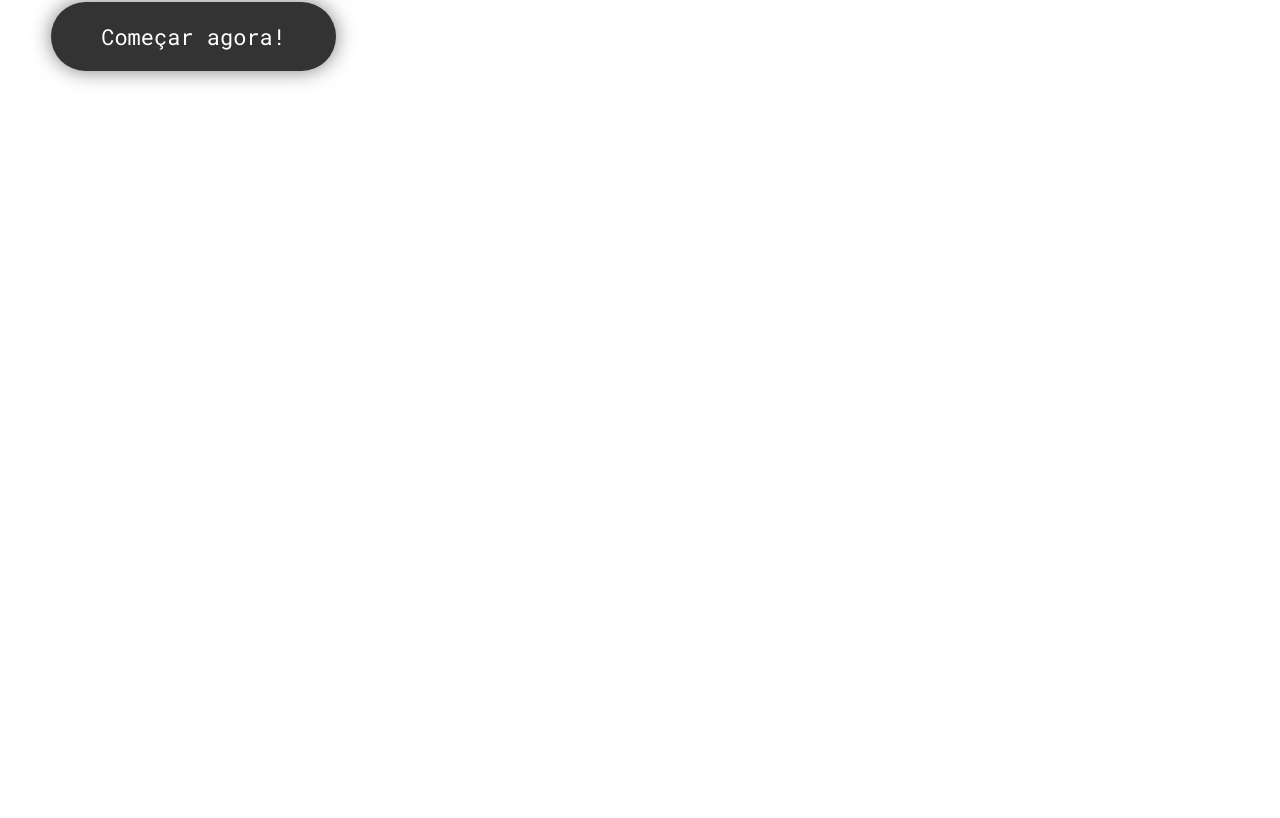
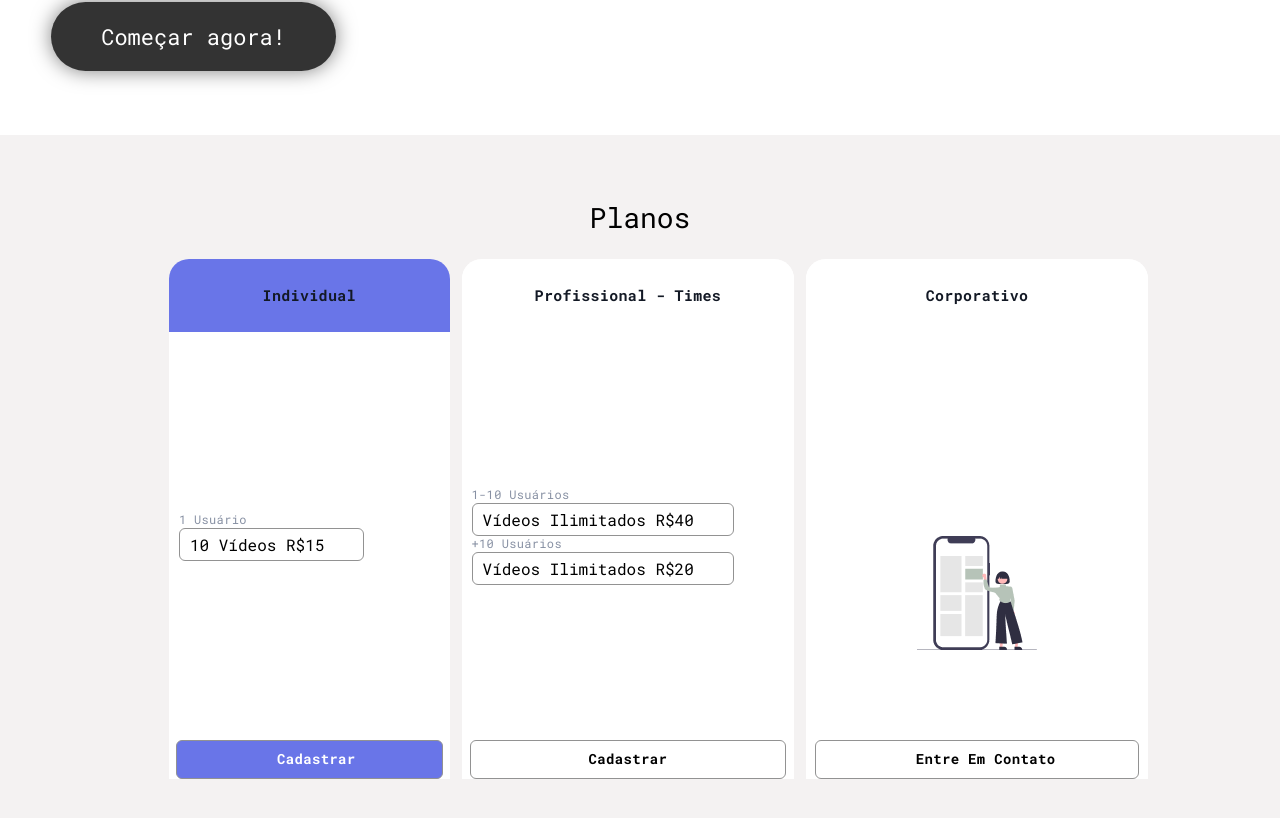
Before and after one commit to Projects-react-js/Plataforma-videos-react, a React (Vite) app in the folder cp-site-webdev-react/: page /sobre in a window 1280 px wide. Shown: the part 634-1452 px from the top of the page. Before the commit the page ends 800 px from the top, so only its background shows below. Built offline with nearby package versions, Linux system fonts and the light colour scheme.

Commit message:
todas as pages finalizadas

```diff
--- /dev/null
+++ b/cp-site-webdev-react/src/Components/Plan/index.jsx
@@ -0,0 +1,46 @@
+import './plan.css'
+
+export default function Plan({ informationsPlan }) {
+
+    return (
+        <>
+            {
+                informationsPlan.map(plan => (
+                    <div className="content-plan">
+                        <div className="cabecalho-plan" style={{ backgroundColor: plan.backgroundColor }}>
+                            <h3 className="title" style={{ color: plan.color }}>
+                                {plan.title}
+                            </h3>
+                        </div>
+
+                        <div className="main-plan">
+                            {
+                                plan.options && plan.options.map(option => (
+                                    <div className="content-option" style={{ display: option.displayOption }}>
+                                        <p className="descriptions">
+                                            {option.description}
+                                        </p>
+
+                                        <div className="option">
+                                            <p className="text">{option.text}</p>
+                                        </div>
+                                    </div>
+                                ))
+                            }
+                        </div>
+
+                        <div className="image-plan" style={{ display: plan.displayImg }}>
+                            <img src={plan.searchImg} alt={plan.altImg} />
+                        </div>
+
+                        <div className="button-register">
+                            <button type="button" style={{ backgroundColor: plan.backgroundColorButton, color: plan.colorButton}}>
+                                {plan.textButton}
+                            </button>
+                        </div>
+                    </div>
+                ))
+            }
+        </>
+    )
+}
--- /dev/null
+++ b/cp-site-webdev-react/src/Components/Plan/plan.css
@@ -0,0 +1,76 @@
+.content-plan {
+    display: flex;
+    flex-direction: column;
+    justify-content: space-between;
+    width: 100%;
+    height: 65vh;
+    background-color: #fff;
+    border-radius: 20px 20px 0px 0px;
+}
+
+.cabecalho-plan {
+    padding: 27px 73px;
+    border-radius: 20px 20px 0px 0px;
+}
+
+.title {
+    font-size: 15px;
+    font-weight: 700;
+    line-height: 19.78px;
+    letter-spacing: 0.33px;
+    text-align: center;
+    white-space: nowrap;
+}
+
+.main-plan {
+    display: flex;
+    align-items: start;
+    justify-content: start;
+    flex-direction: column;
+    padding: 15px 10px;
+}
+
+.image-plan {
+    display: flex;
+    align-items: center;
+    text-align: center;
+}
+
+.button-register {
+    width: 100%;
+    text-align: center;
+    display: flex;
+    align-items: center;
+    justify-content: center;
+}
+
+
+.button-register button {
+    font-family:  'Roboto Mono', sans-serif;
+    width: 95%;
+    padding: 9px 100px;
+    white-space: nowrap;
+    border: 1px solid #929292;
+    border-radius: 6px;
+    background-color: #fff;
+    font-size: 14px;
+    font-weight: 700;
+    line-height: 18.46px;
+    letter-spacing: 0.33000001311302185px;
+    text-align: center;
+
+}
+
+.descriptions {
+    font-size: 12px;
+    font-weight: 400;
+    line-height: 15.83px;
+    letter-spacing: 0.33px;
+    color: #8790A3;
+}
+
+.option {
+    padding: 5px 39px 5px 10px;
+    border-radius: 6px;
+    border: 1px solid #929292;
+}
--- a/cp-site-webdev-react/src/Pages/Sobre.jsx
+++ b/cp-site-webdev-react/src/Pages/Sobre.jsx
@@ -1,7 +1,8 @@
 import Banner from "../Components/Banner";
 import ImageBanner from "../Components/ImageBanner";
+import Plan from "../Components/Plan";
 
-export default function Sobre({ textsBanner, toImage }){
+export default function Sobre({ textsBanner, toImage, plan, option }){
     const texts = [
         {
         text: 'Bem-vindo à revolução dos vídeos!',
@@ -23,6 +24,54 @@ export default function Sobre({ textsBanner, toImage }){
         }
       ]
 
+    const dadosPlans = [
+      {
+          backgroundColor: '#6975E8',
+          title: 'Individual',
+          color: '#131925',
+          options: [
+              {
+              description: '1 Usuário',
+              text: '10 Vídeos R$15',
+              }
+          ],
+          textButton: 'Cadastrar',
+          displayImg: 'none',
+          backgroundColorButton: '#6975E8',
+          colorButton: '#fff',
+      },
+      {
+          backgroundColor: '#fff',
+          title: 'Profissional - Times',
+          color: '#131925',
+          options: [
+              {
+              description: '1-10 Usuários',
+              text: 'Vídeos Ilimitados R$40',
+              },
+              {
+              description: '+10 Usuários',
+              text: 'Vídeos Ilimitados R$20',
+              }
+          ],
+          textButton: 'Cadastrar',
+          displayImg: 'none',
+      },
+      {
+          backgroundColor: '#FFFFFF',
+          title: 'Corporativo',
+          color: '#131925',
+          description: '',
+          options: [],
+          textButton: 'Entre Em Contato',
+          displayImg: 'block',
+          searchImg: '/people-phone.png',
+          altImg: 'Imagem Corporativo'
+      }
+  ];
+
+  const titlePage = 'Planos'
+
     return(
         <>
         <section id="container_banner">
@@ -31,6 +80,16 @@ export default function Sobre({ textsBanner, toImage }){
             <ImageBanner informationsImage={dadosImage}/>
           </div>
         </section>
+
+        <section id="container_plans">
+          <div className="title-plans">
+            <h2 className="title-section">{titlePage}</h2>
+          </div>
+          <div className="plans">
+            <Plan informationsPlan={dadosPlans}/>
+          </div>
+        </section>
+
         </>
     )
 }
--- a/cp-site-webdev-react/src/index.css
+++ b/cp-site-webdev-react/src/index.css
@@ -108,3 +108,28 @@ section {
   border-radius: 2px;
   height: 60vh;
 }
+
+
+#container_plans {
+  width: 100%;
+  display: flex;
+  flex-direction: column;
+  align-items: center;
+  background-color: #F4F2F2;
+}
+
+#container_plans .plans {
+  width: 80%;
+  display: flex;
+  justify-content: space-between;
+  gap: 12px
+
+}
+
+#container_plans .title-section {
+  font-size: 28px;
+  font-weight: 400;
+  text-align: center;
+  margin-bottom: 23px;
+
+}
```
Also changed, not shown: cp-site-webdev-react/src/Components/Plans/index.jsx (deleted, +0 -9 lines), cp-site-webdev-react/public/people-phone.png (added).
